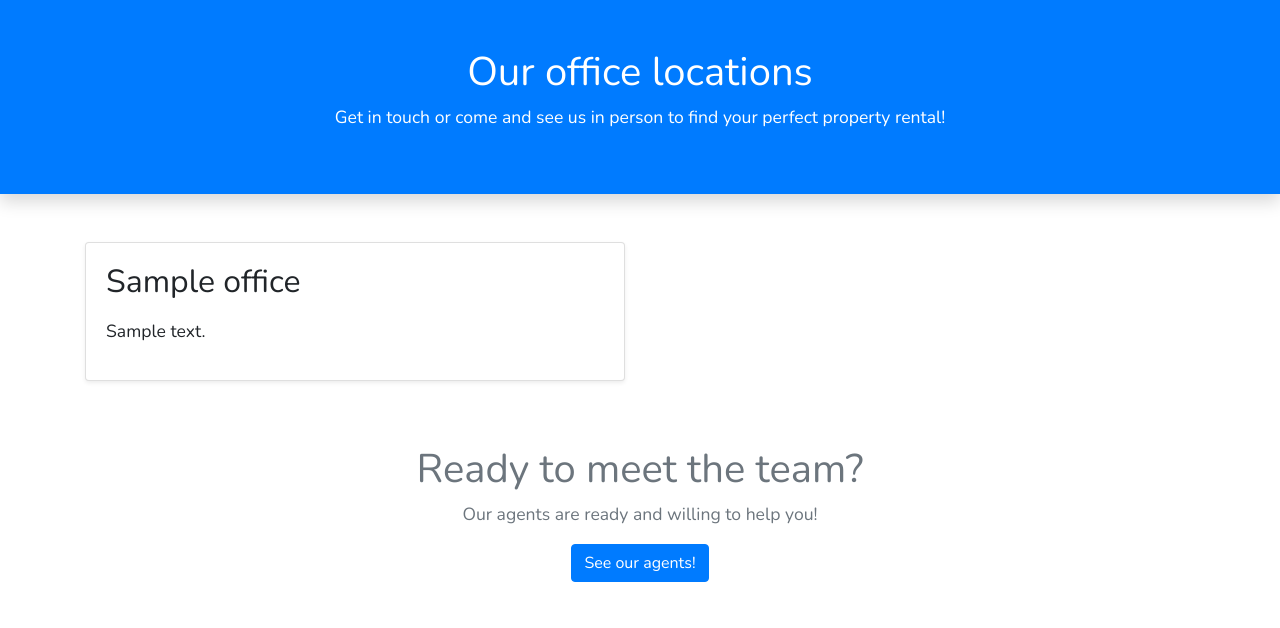
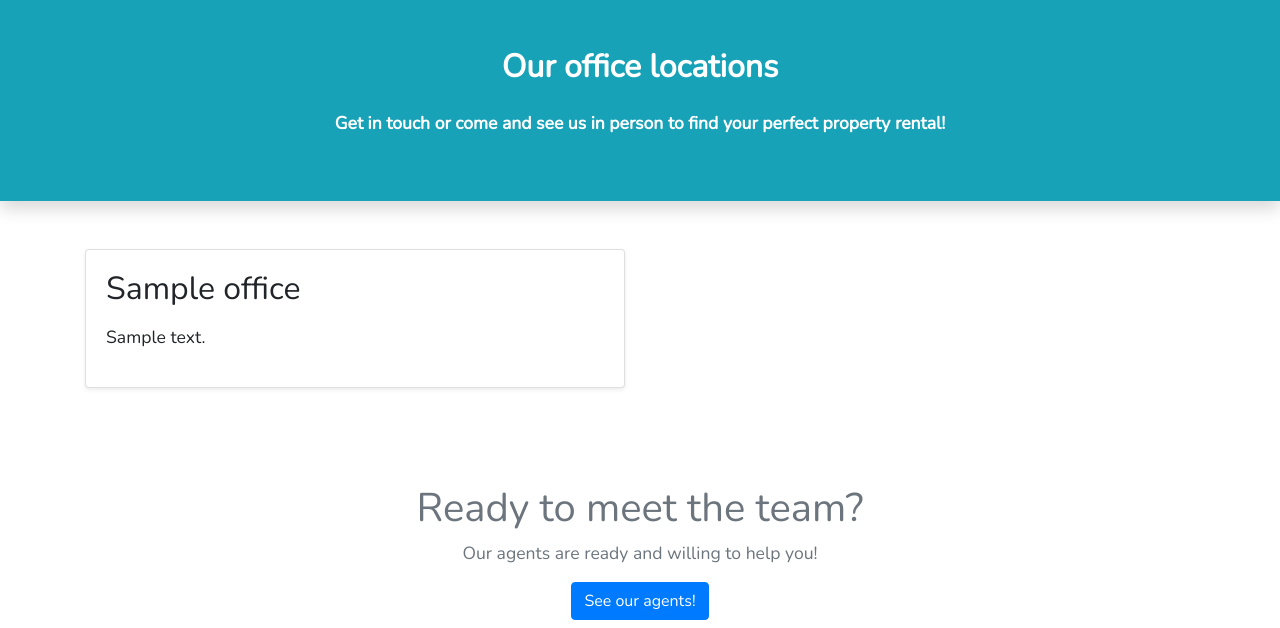
Before and after one commit to richardgourley/property-manager-django-project, a Django app: template properties/templates/properties/locations.html in a window 1280 px wide. Shown: the part 56-684 px from the top of the page. Run offline with Django 3.2, Linux system fonts and the light colour scheme; the template is opened without the code that fills it: most values are stand-ins (such as "Sample title", 1, 10 or a date in 2020); some libraries are stand-ins or nearby versions; some web fonts are replaced.

Commit message:
Grid spacing increased

```diff
--- a/properties/templates/properties/locations.html
+++ b/properties/templates/properties/locations.html
@@ -1,10 +1,10 @@
 {% extends 'properties/base.html' %}
 
 {% block content %}
-<div class="container-fluid text-white bg-primary shadow">
+<div class="container-fluid text-white bg-info shadow">
   <div class="container text-center justify-content-center pt-5 pb-5">
-    <h1>Our office locations</h1>
-    <p>Get in touch or come and see us in person to find your perfect property rental!</p>
+    <h2 class="pb-3 font-weight-bold">Our office locations</h2>
+    <p class="font-weight-bold">Get in touch or come and see us in person to find your perfect property rental!</p>
   </div>
 </div>
 
@@ -13,7 +13,7 @@
   <div class="row">
   {% for o in offices %}
     <div class="col-sm-6">
-      <div class="card mb-3 shadow-sm">
+      <div class="card mb-5 shadow-sm">
         <div class="card-body">
           <h2 class="card-title">{{ o.office_name }}</h2>
           <p class="card-text">{{ o.address|linebreaks }}</p>
```
